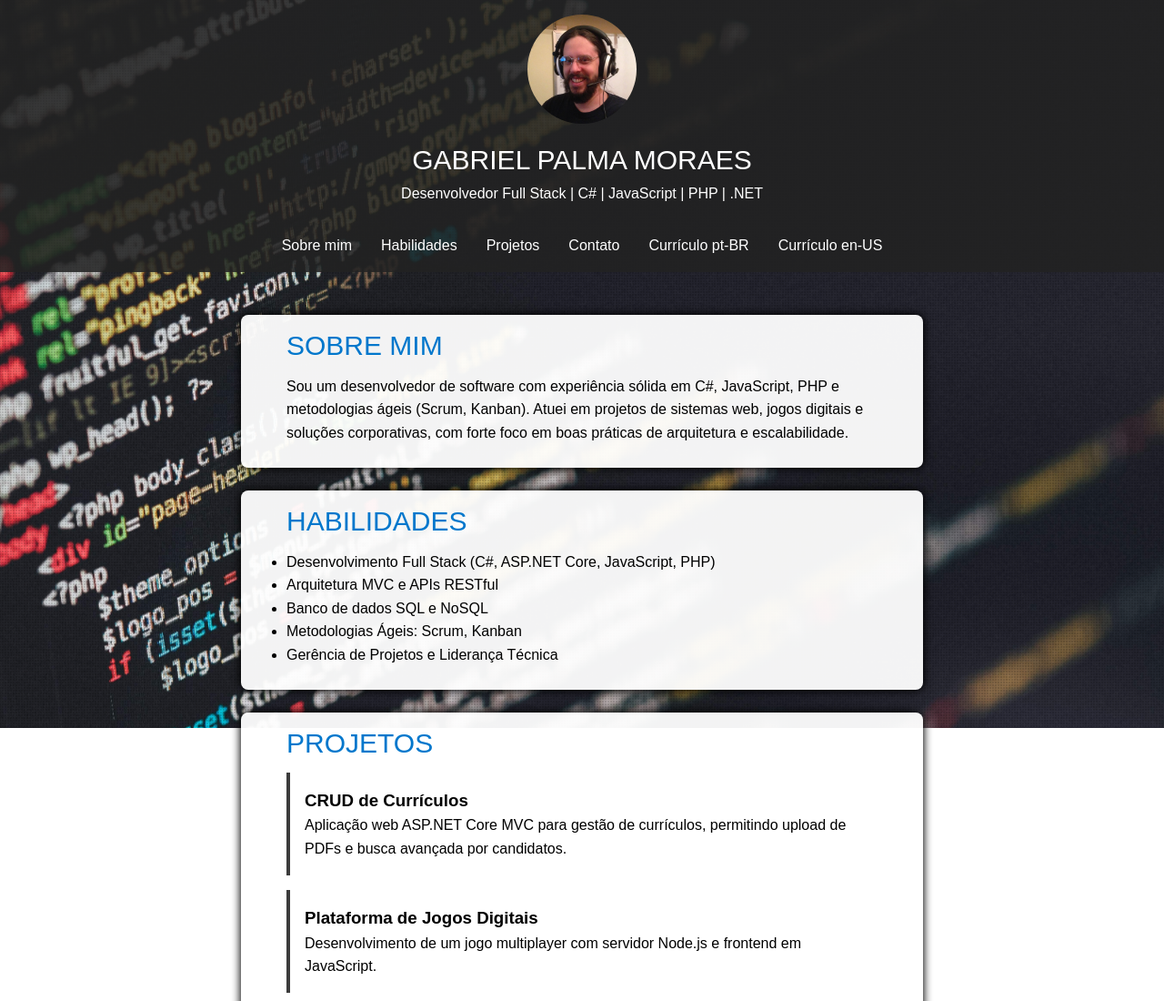
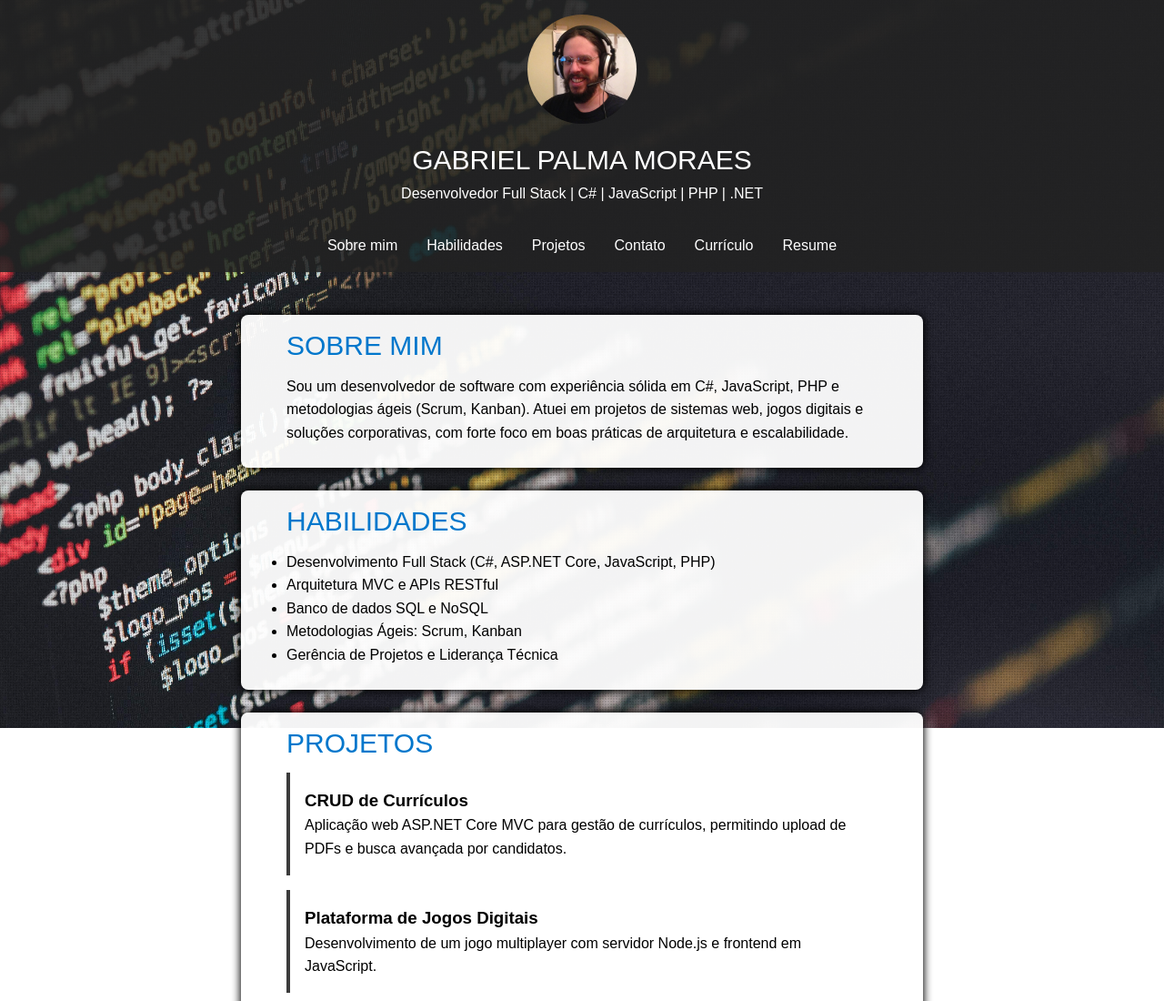
Before and after one commit to gpmoraes82/gpmoraes82.github.io, a plain HTML site: page index.html in a window 1280 px wide. Shown: the top 1100 px of the page at 91% size. Drawn offline with Linux system fonts and the light colour scheme.

Commit message:
ajuste na nav bar

```diff
--- a/index.html
+++ b/index.html
@@ -65,8 +65,8 @@
             <li><a href="#habilidades">Habilidades</a></li>
             <li><a href="#projetos">Projetos</a></li>
             <li><a href="#contato">Contato</a></li>
-            <li><a href="pdf/Curriculo_Gabriel-PM.pdf">Currículo pt-BR</a></li>
-            <li><a href="pdf/Resume_Gabriel-PM.pdf">Currículo en-US</a></li>
+            <li><a href="pdf/Curriculo_Gabriel-PM.pdf">Currículo</a></li>
+            <li><a href="pdf/Resume_Gabriel-PM.pdf">Resume</a></li>
         </ul>
     </nav>
 
```
